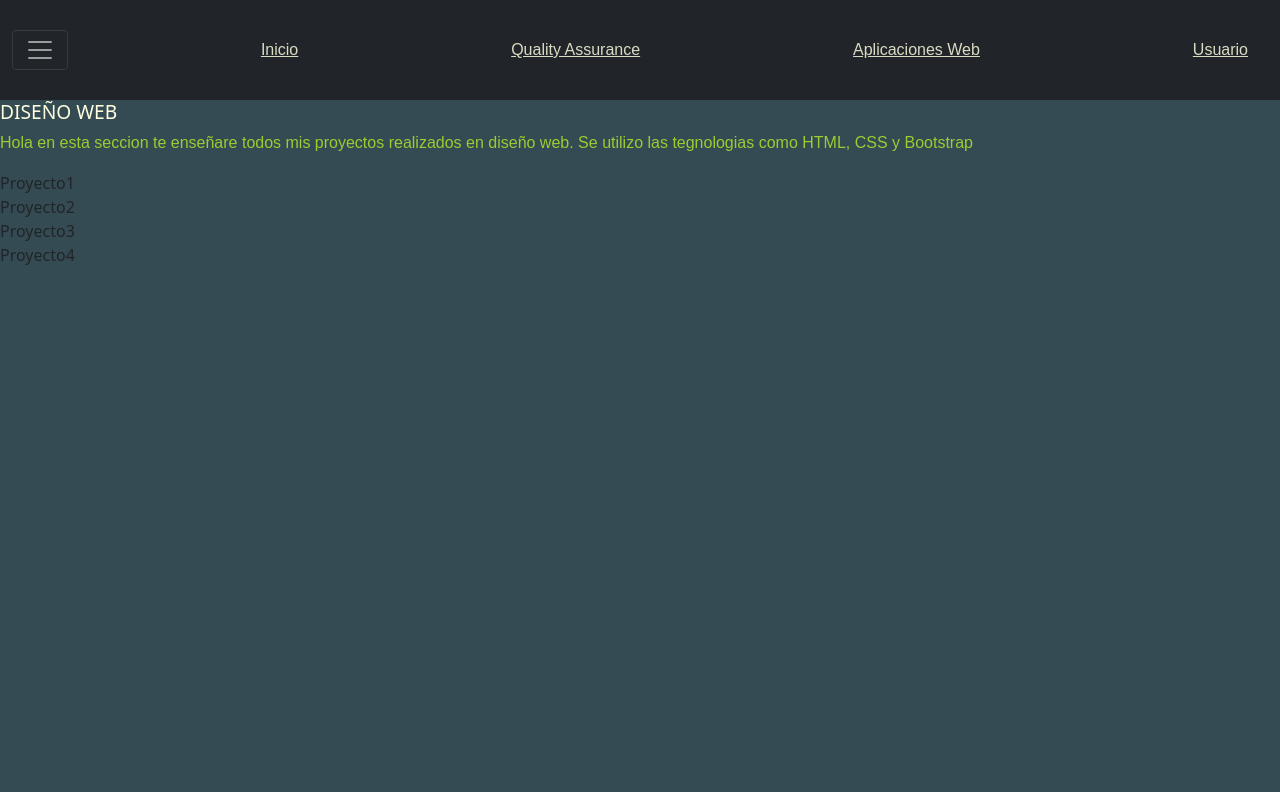
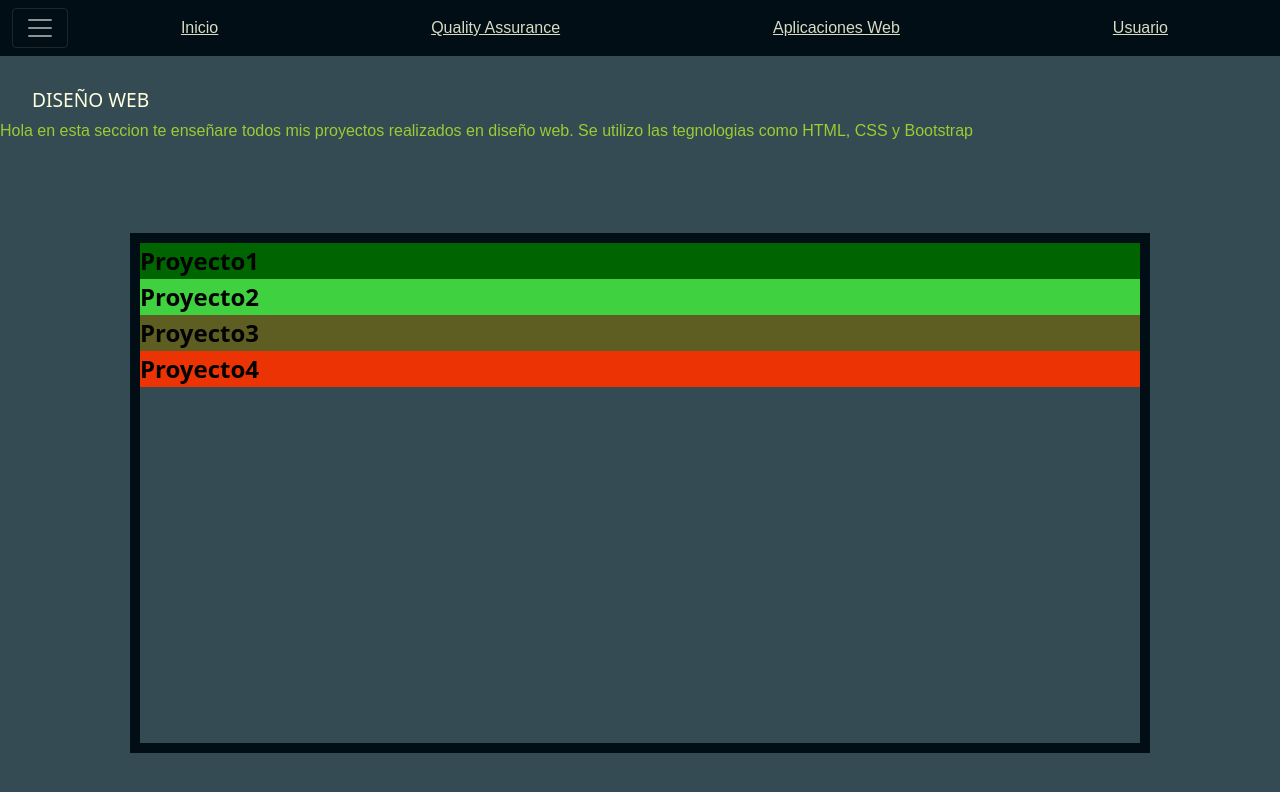
Before and after one commit to Leandro097S/ProyectoFinal-Leandro-Solis, a plain HTML site: page html/index2.html in a window 1280 px wide. Drawn offline with nearby package versions, Linux system fonts and the light colour scheme.

Commit message:
Update styles.css
se actualizo la hoja de estilos,

```diff
--- a/css/styles.css
+++ b/css/styles.css
@@ -1,37 +1,38 @@
 body{
-
     background-color: #344b53;
 }
-nav{
+.navbar{
 
     font-family: Arial;
     width: 100%;
-    height: 100px;
+    height: 100%;
     display: flex;
     justify-content: center;
-    align-items: center;
-
 }
 a{
-color:rgb(217, 219, 194);
-margin-right: 20px;
+
+    color:rgb(217, 219, 194);
+    margin-left: 100px;
+    margin-right: 100px;
+
+
 
 }
 ul {
     list-style-type: none;
-    margin: 0;
-    padding: 0;
     display: flex;
 
     }
+h1{
 
-    li {
-    margin-right: 100px;
-    }
-
-
-
-h1{
+    padding-top: 2.5%;
+    margin-left: 2.5%;
+    font-size:larger;
+    color:lightyellow;
+}
+h2{
+    padding-top: 2.5%;
+    margin-left: 2.5%;
     font-size:larger;
     color:lightyellow;
 }
@@ -42,8 +43,6 @@ p{
     color: yellowgreen;
 }
 .imagenes{
-
-
     display: flex;
     justify-content: center;
     align-items: center;
@@ -52,3 +51,74 @@ p{
 .imagenes2{
     margin-left: 230px;
 }
+
+.container{
+   margin: 80px auto;
+   width: 90%;
+   height: 400px;
+   max-width:500px;
+   outline:50px solid;
+    display: grid ;
+    grid-template-columns: 1fr 1fr 1fr;
+    grid-template-rows:1fr 1fr 1fr 1fr;
+
+}
+.proyectos{
+    margin: 100px auto;
+   width: 100%;
+   height: 500px;
+   max-width:1000px;
+   outline:10px solid;
+   outline-color: #020e16;
+}
+.elemento1{
+    color:rgb(3, 3, 3);
+    text-align: left;
+    font-size: 1.5rem;
+    font-weight: bold;
+
+}
+.elemento2{
+    color:rgb(3, 3, 3);
+    text-align: left;
+    font-size: 1.5rem;
+    font-weight: bold;
+}
+.elemento3{
+    color:rgb(3, 3, 3);
+    text-align: left;
+    font-size: 1.5rem;
+    font-weight: bold;
+}
+.elemento4{
+    color:rgb(3, 3, 3);
+    text-align: left;
+    font-size: 1.5rem;
+    font-weight: bold;
+}
+.elemento-1{
+    background-color:darkgreen;
+
+
+}
+.elemento-2{
+    background-color:rgb(64, 209, 64);
+
+}
+.elemento-3{
+    background-color:rgb(94, 94, 34);
+
+}
+.elemento-4{
+    background-color:rgb(236, 51, 4);
+
+}
+.dropdown-menu{
+    background-color: red;
+    color:rgb(217, 219, 194);
+margin-right: 20px;
+}
+.bg-dark{
+    background-color: #020e16 !important
+
+}
```
